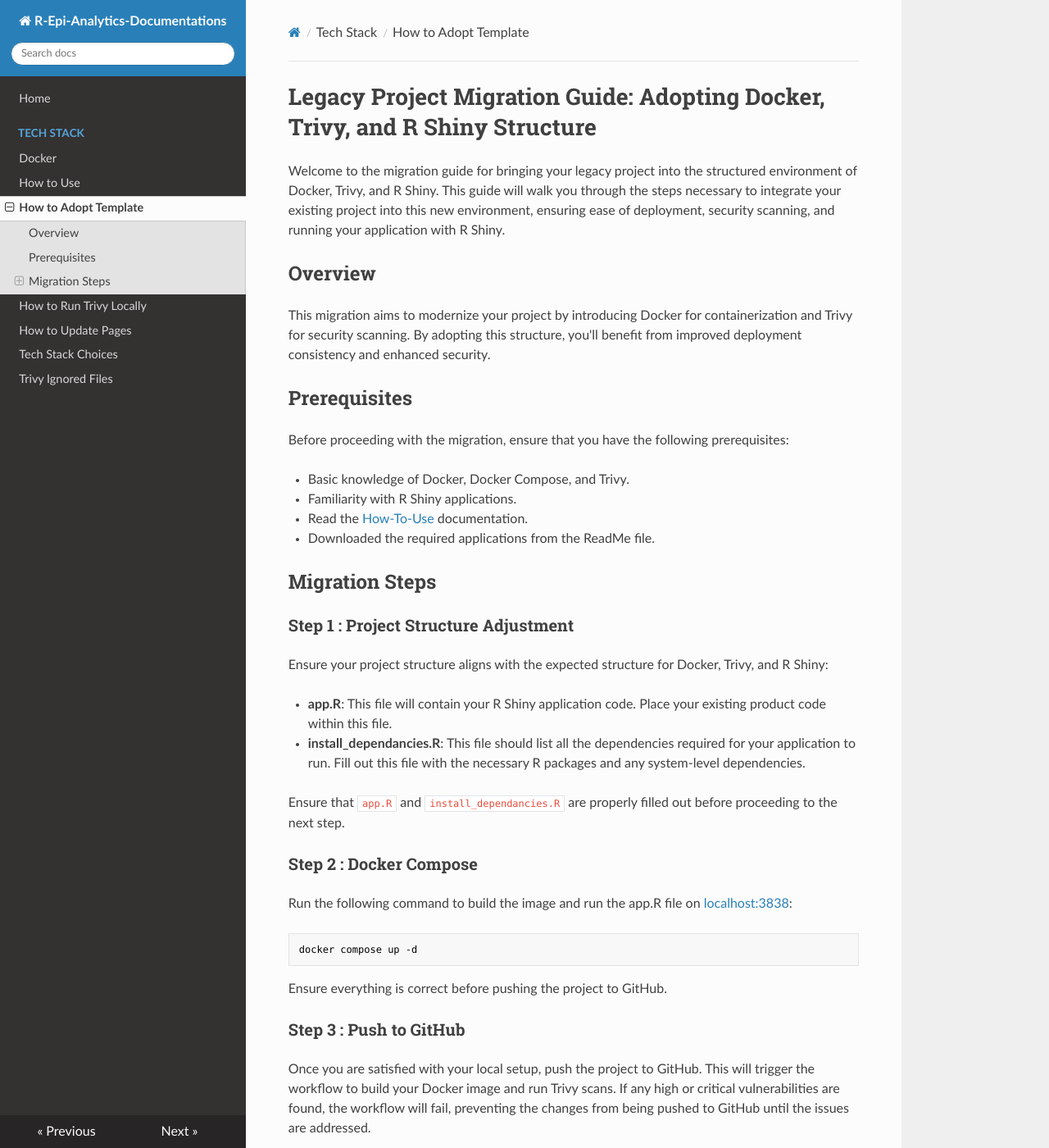
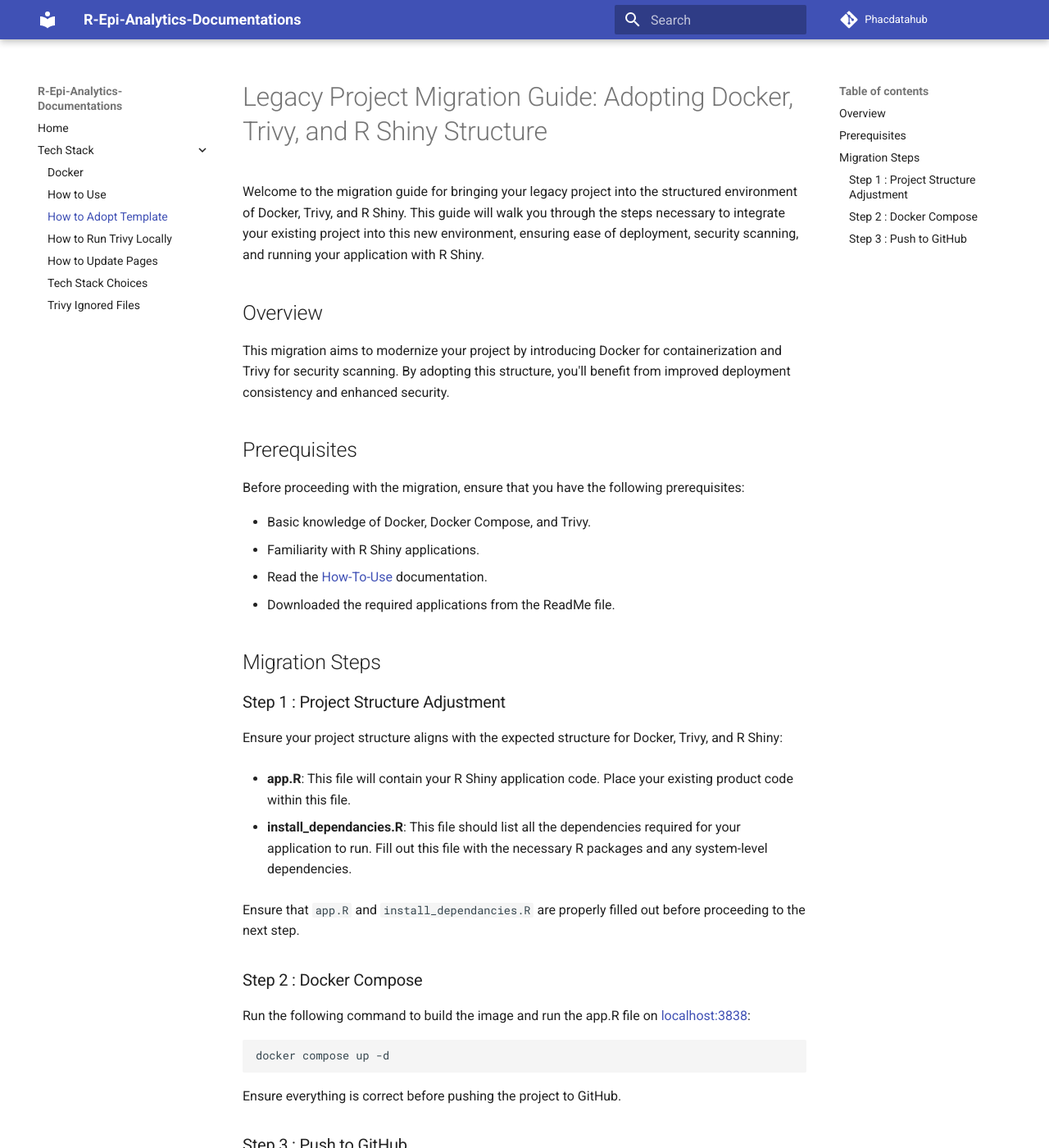
Before and after one commit to PHACDataHub/R-Epi-analytics-template, an MkDocs documentation site: the page built from docs/How-to-adopt-template.md, in a window 1280 px wide and 1400 px high. Shown: the whole window at 82% size. Built offline with MkDocs 1.6.1 and Material for MkDocs 9.7.7, drawn with Linux system fonts in a browser that asks for light colours; nearby versions of some CDN libraries; some of the changed text lies outside the part shown.

Commit message:
add material to mkdocs

```diff
--- a/mkdocs.yml
+++ b/mkdocs.yml
@@ -1,7 +1,22 @@
 site_name: R-Epi-Analytics-Documentations
 site_dir: docs
 
-theme: readthedocs
+site_url: https://phacdatahub.github.io/R-Epi-analytics-template/
+
+# theme: readthedocs
+theme:
+  name: material
+  palette:
+    primary: indigo
+    accent: blue
+
+repo_url: https://phacdatahub.github.io/R-Epi-analytics-template/
+
+extra:
+  social:
+    - icon: fontawesome/brands/github
+      link: https://phacdatahub.github.io/R-Epi-analytics-template/
+
 
 nav:
   - Home: index.md
```
